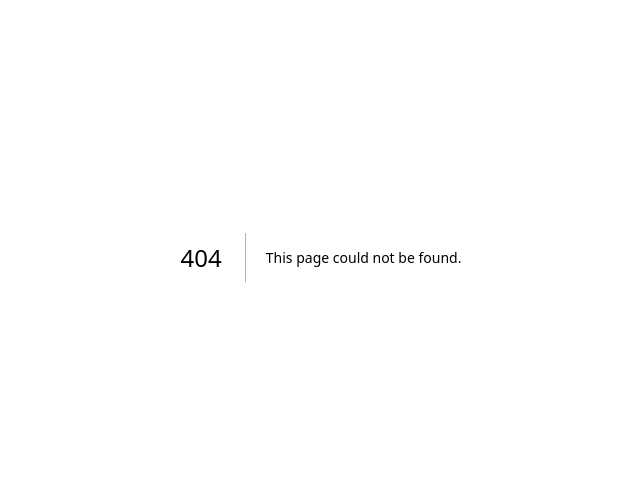
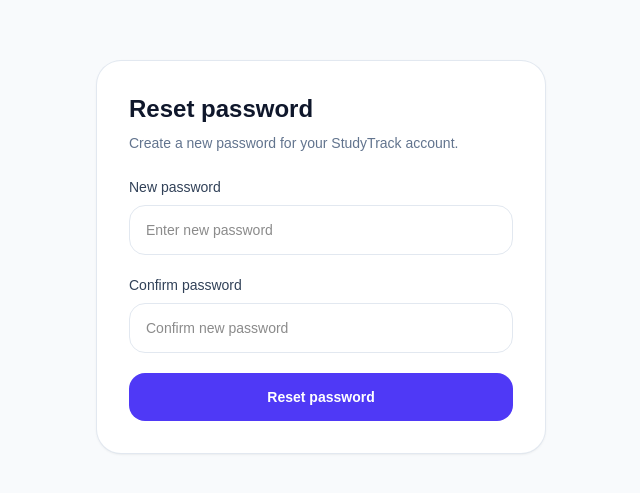
Before and after one commit to Appa45/StudyTrackerFE, a Next.js app: page /reset-password in a window 1280 px wide. Before the commit this address had no page. Shown: the part 143-636 px from the top of the page, without its empty margins (319-959 px from the left). Built offline with nearby package versions, Linux system fonts and the light colour scheme; no server answers.

Commit message:
implemented forgot password

```diff
--- /dev/null
+++ b/app/forgot-password/page.tsx
@@ -0,0 +1,143 @@
+"use client";
+
+import { FormEvent, useState } from "react";
+import Link from "next/link";
+
+const API_URL =
+  process.env.NEXT_PUBLIC_API_URL ||
+  "http://localhost:5000/api";
+
+export default function ForgotPasswordPage() {
+  const [email, setEmail] = useState("");
+  const [error, setError] = useState("");
+  const [message, setMessage] = useState("");
+  const [isLoading, setIsLoading] = useState(false);
+
+  async function handleSubmit(
+    event: FormEvent<HTMLFormElement>
+  ) {
+    event.preventDefault();
+
+    setError("");
+    setMessage("");
+
+    if (!email.trim()) {
+      setError("Email address is required.");
+      return;
+    }
+
+    setIsLoading(true);
+
+    try {
+      const response = await fetch(
+        `${API_URL}/auth/forgot-password`,
+        {
+          method: "POST",
+          headers: {
+            "Content-Type": "application/json",
+          },
+          body: JSON.stringify({
+            email: email.trim().toLowerCase(),
+          }),
+        }
+      );
+
+      const data = await response.json().catch(() => ({}));
+
+      if (!response.ok) {
+        setError(
+          data.message ||
+            data.error ||
+            "Unable to process your request."
+        );
+
+        return;
+      }
+
+      setMessage(
+        data.message ||
+          "If an account exists with that email, a password reset link has been sent."
+      );
+    } catch (error) {
+      console.error(error);
+
+      setError(
+        "Unable to connect to the server. Please try again."
+      );
+    } finally {
+      setIsLoading(false);
+    }
+  }
+
+  return (
+    <div className="flex min-h-screen items-center justify-center bg-slate-50 px-4">
+      <div className="w-full max-w-md rounded-3xl bg-white p-8 shadow-sm ring-1 ring-slate-200">
+        <h1 className="text-2xl font-bold text-slate-900">
+          Forgot password?
+        </h1>
+
+        <p className="mt-2 text-sm text-slate-500">
+          Enter your email and we'll send you a password
+          reset link.
+        </p>
+
+        {error && (
+          <div className="mt-5 rounded-xl border border-red-200 bg-red-50 px-4 py-3 text-sm text-red-700">
+            {error}
+          </div>
+        )}
+
+        {message && (
+          <div className="mt-5 rounded-xl border border-green-200 bg-green-50 px-4 py-3 text-sm text-green-700">
+            {message}
+          </div>
+        )}
+
+        <form
+          onSubmit={handleSubmit}
+          className="mt-6 space-y-5"
+        >
+          <div>
+            <label
+              htmlFor="email"
+              className="mb-2 block text-sm font-medium text-slate-700"
+            >
+              Email address
+            </label>
+
+            <input
+              id="email"
+              type="email"
+              value={email}
+              onChange={(event) =>
+                setEmail(event.target.value)
+              }
+              placeholder="you@example.com"
+              autoComplete="email"
+              className="w-full rounded-2xl border border-slate-200 px-4 py-3.5 text-sm outline-none focus:border-indigo-500 focus:ring-4 focus:ring-indigo-100"
+            />
+          </div>
+
+          <button
+            type="submit"
+            disabled={isLoading}
+            className="w-full rounded-2xl bg-indigo-600 px-5 py-3.5 text-sm font-semibold text-white transition hover:bg-indigo-700 disabled:cursor-not-allowed disabled:opacity-60"
+          >
+            {isLoading
+              ? "Sending..."
+              : "Send reset link"}
+          </button>
+        </form>
+
+        <div className="mt-6 text-center">
+          <Link
+            href="/login"
+            className="text-sm font-medium text-indigo-600 hover:text-indigo-700"
+          >
+            ← Back to login
+          </Link>
+        </div>
+      </div>
+    </div>
+  );
+}
--- a/app/login/page.tsx
+++ b/app/login/page.tsx
@@ -1,6 +1,7 @@
 "use client";
 
 import { FormEvent, useState } from "react";
+import Link from "next/link";
 import { useRouter } from "next/navigation";
 
 import AuthShell from "../../components/auth/AuthShell";
@@ -57,9 +58,7 @@ export default function LoginPage() {
     return nextErrors;
   }
 
-  async function handleSubmit(
-    event: FormEvent<HTMLFormElement>
-  ) {
+  async function handleSubmit(event: FormEvent<HTMLFormElement>) {
     event.preventDefault();
 
     const validationErrors = validateForm();
@@ -173,16 +172,13 @@ export default function LoginPage() {
               Password
             </label>
 
-            <button
-              type="button"
-              className="text-xs font-medium text-indigo-600 hover:text-indigo-700"
-              onClick={() => {
-                // Password reset can be integrated later.
-                console.log("Forgot password clicked");
-              }}
+            {/* Forgot Password */}
+            <Link
+              href="/forgot-password"
+              className="text-xs font-medium text-indigo-600 transition hover:text-indigo-700"
             >
               Forgot password?
-            </button>
+            </Link>
           </div>
 
           <div className="relative">
--- /dev/null
+++ b/app/reset-password/page.tsx
@@ -0,0 +1,179 @@
+"use client";
+
+import { FormEvent, useState } from "react";
+import { useRouter, useSearchParams } from "next/navigation";
+
+const API_URL =
+  process.env.NEXT_PUBLIC_API_URL ||
+  "http://localhost:5000/api";
+
+export default function ResetPasswordPage() {
+  const router = useRouter();
+  const searchParams = useSearchParams();
+
+  const token = searchParams.get("token");
+
+  const [password, setPassword] = useState("");
+  const [confirmPassword, setConfirmPassword] =
+    useState("");
+
+  const [error, setError] = useState("");
+  const [message, setMessage] = useState("");
+  const [isLoading, setIsLoading] = useState(false);
+
+  async function handleSubmit(
+    event: FormEvent<HTMLFormElement>
+  ) {
+    event.preventDefault();
+
+    setError("");
+    setMessage("");
+
+    if (!token) {
+      setError("Invalid or missing reset token.");
+      return;
+    }
+
+    if (password.length < 8) {
+      setError(
+        "Password must be at least 8 characters."
+      );
+      return;
+    }
+
+    if (password !== confirmPassword) {
+      setError("Passwords do not match.");
+      return;
+    }
+
+    setIsLoading(true);
+
+    try {
+      const response = await fetch(
+        `${API_URL}/auth/reset-password`,
+        {
+          method: "POST",
+          headers: {
+            "Content-Type": "application/json",
+          },
+          body: JSON.stringify({
+            token,
+            password,
+          }),
+        }
+      );
+
+      const data = await response.json().catch(() => ({}));
+
+      if (!response.ok) {
+        setError(
+          data.message ||
+            data.error ||
+            "Unable to reset password."
+        );
+
+        return;
+      }
+
+      setMessage(
+        "Your password has been reset successfully."
+      );
+
+      setTimeout(() => {
+        router.push("/login");
+      }, 1500);
+    } catch (error) {
+      console.error(error);
+
+      setError(
+        "Unable to connect to the server. Please try again."
+      );
+    } finally {
+      setIsLoading(false);
+    }
+  }
+
+  return (
+    <div className="flex min-h-screen items-center justify-center bg-slate-50 px-4">
+      <div className="w-full max-w-md rounded-3xl bg-white p-8 shadow-sm ring-1 ring-slate-200">
+        <h1 className="text-2xl font-bold text-slate-900">
+          Reset password
+        </h1>
+
+        <p className="mt-2 text-sm text-slate-500">
+          Create a new password for your StudyTrack
+          account.
+        </p>
+
+        {error && (
+          <div className="mt-5 rounded-xl border border-red-200 bg-red-50 px-4 py-3 text-sm text-red-700">
+            {error}
+          </div>
+        )}
+
+        {message && (
+          <div className="mt-5 rounded-xl border border-green-200 bg-green-50 px-4 py-3 text-sm text-green-700">
+            {message}
+          </div>
+        )}
+
+        <form
+          onSubmit={handleSubmit}
+          className="mt-6 space-y-5"
+        >
+          <div>
+            <label
+              htmlFor="password"
+              className="mb-2 block text-sm font-medium text-slate-700"
+            >
+              New password
+            </label>
+
+            <input
+              id="password"
+              type="password"
+              value={password}
+              onChange={(event) =>
+                setPassword(event.target.value)
+              }
+              placeholder="Enter new password"
+              autoComplete="new-password"
+              className="w-full rounded-2xl border border-slate-200 px-4 py-3.5 text-sm outline-none focus:border-indigo-500 focus:ring-4 focus:ring-indigo-100"
+            />
+          </div>
+
+          <div>
+            <label
+              htmlFor="confirmPassword"
+              className="mb-2 block text-sm font-medium text-slate-700"
+            >
+              Confirm password
+            </label>
+
+            <input
+              id="confirmPassword"
+              type="password"
+              value={confirmPassword}
+              onChange={(event) =>
+                setConfirmPassword(event.target.value)
+              }
+              placeholder="Confirm new password"
+              autoComplete="new-password"
+              className="w-full rounded-2xl border border-slate-200 px-4 py-3.5 text-sm outline-none focus:border-indigo-500 focus:ring-4 focus:ring-indigo-100"
+            />
+          </div>
+
+          <button
+            type="submit"
+            disabled={isLoading}
+            className="w-full rounded-2xl bg-indigo-600 px-5 py-3.5 text-sm font-semibold text-white transition hover:bg-indigo-700 disabled:cursor-not-allowed disabled:opacity-60"
+          >
+            {isLoading
+              ? "Resetting..."
+              : "Reset password"}
+          </button>
+        </form>
+      </div>
+    </div>
+  );
+}
```
